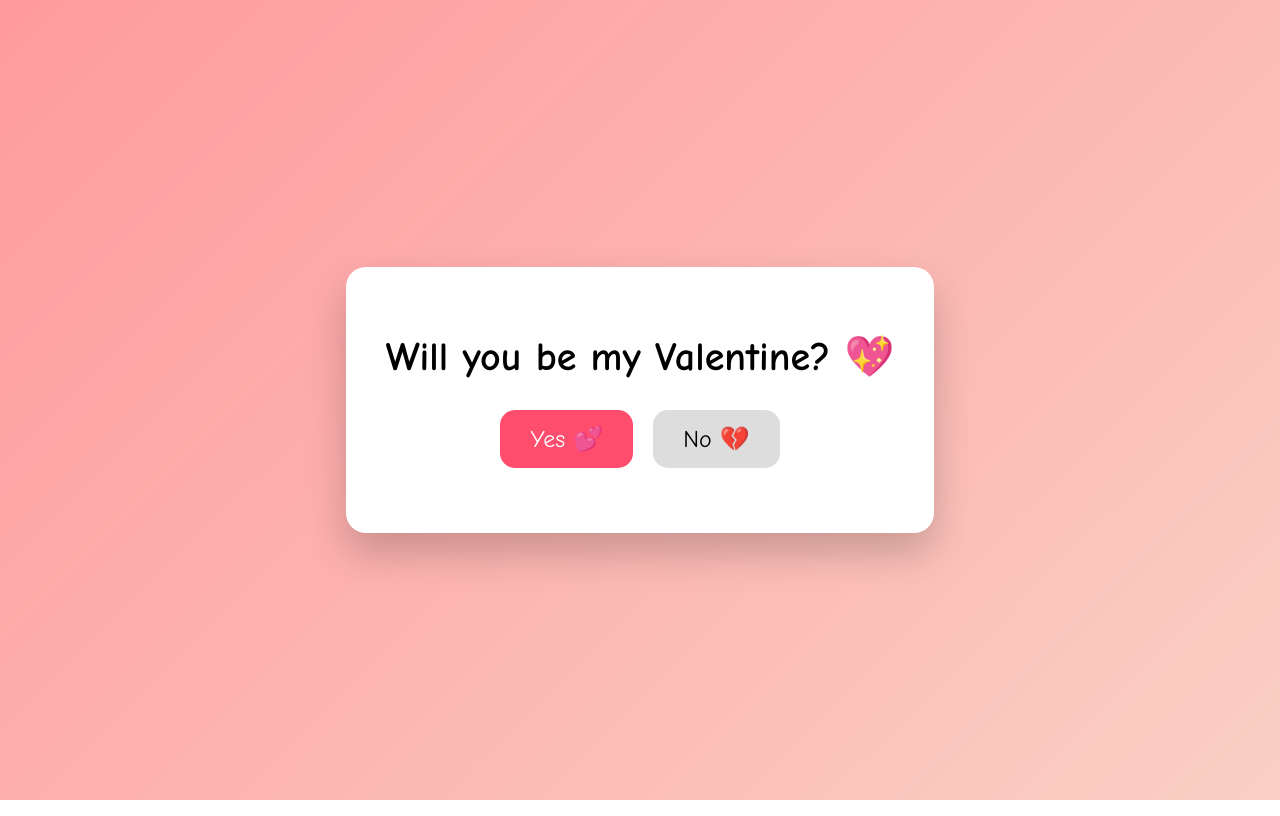
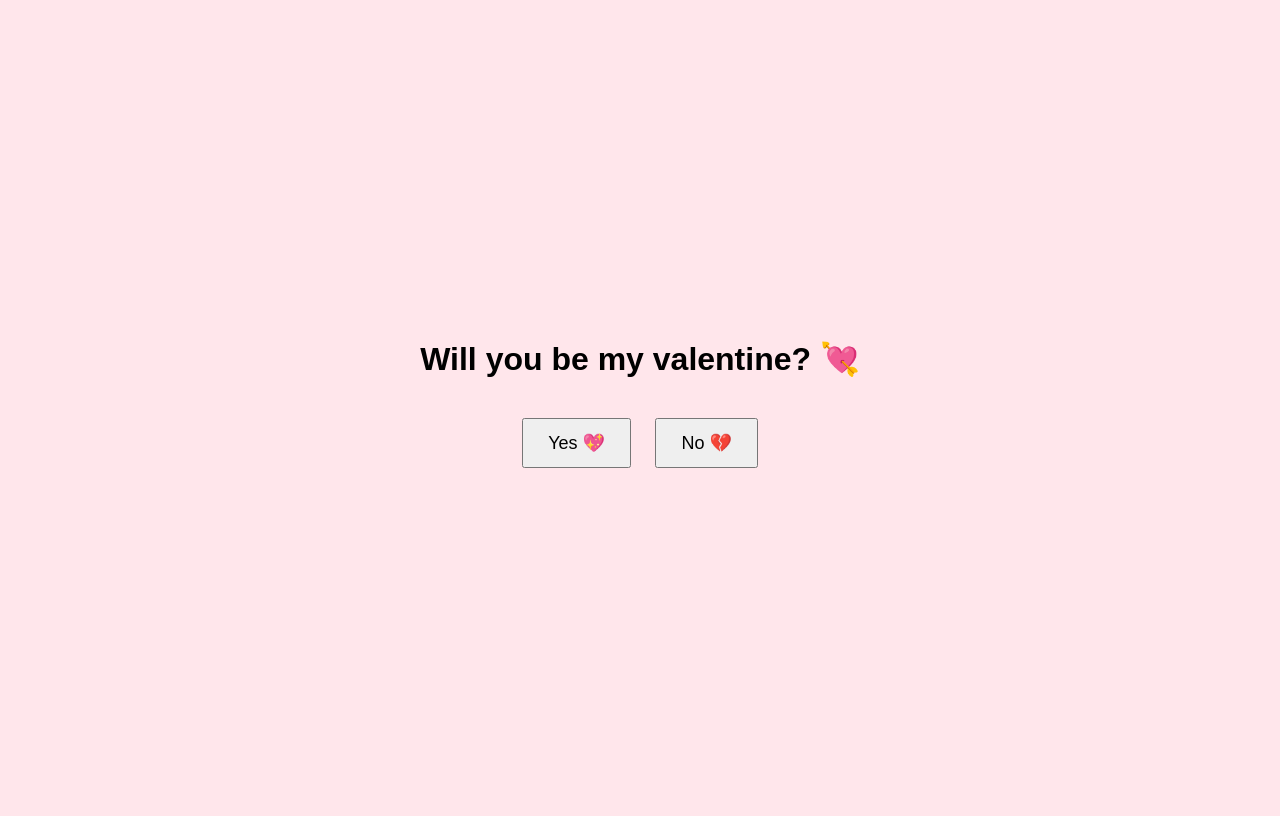
Before and after one commit to Miloshevskaa/za-ilina, a plain HTML site: page index.html in a window 1280 px wide. Drawn offline with Linux system fonts and the light colour scheme.

Commit message:
Update index.html

```diff
--- a/index.html
+++ b/index.html
@@ -2,21 +2,46 @@
 <html lang="en">
 <head>
     <meta charset="UTF-8">
-    <title>Will You Be My Valentine?</title>
-    <link rel="stylesheet" href="style.css">
+    <title>💘</title>
+    <style>
+        body {
+            display: flex;
+            flex-direction: column;
+            justify-content: center;
+            align-items: center;
+            height: 100vh;
+            font-family: Arial, sans-serif;
+            background-color: #ffe6eb;
+        }
+
+        h1 {
+            margin-bottom: 30px;
+        }
+
+        button {
+            font-size: 18px;
+            padding: 12px 24px;
+            margin: 10px;
+            cursor: pointer;
+            transition: transform 0.3s;
+        }
+
+        #message {
+            font-size: 32px;
+            margin-top: 20px;
+        }
+    </style>
 </head>
 <body>
 
-    <div class="container">
-        <h1>Will you be my Valentine? 💖</h1>
+    <h1 id="question">Will you be my valentine? 💘</h1>
 
-        <div class="buttons">
-            <button id="yesBtn">Yes 💕</button>
-            <button id="noBtn">No 💔</button>
-        </div>
+    <div>
+        <button id="yesBtn">Yes 💖</button>
+        <button id="noBtn">No 💔</button>
+    </div>
 
-        <p id="message"></p>
-    </div>
+    <div id="message"></div>
 
     <script src="script.js"></script>
 </body>
```
